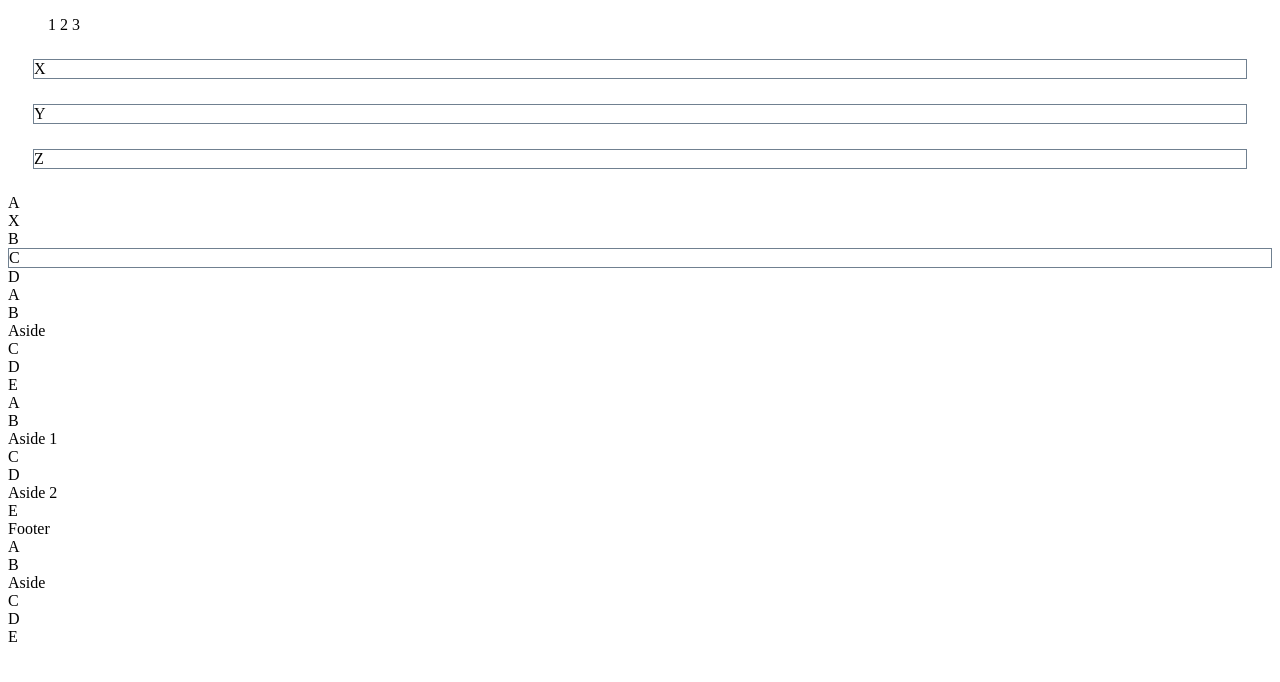
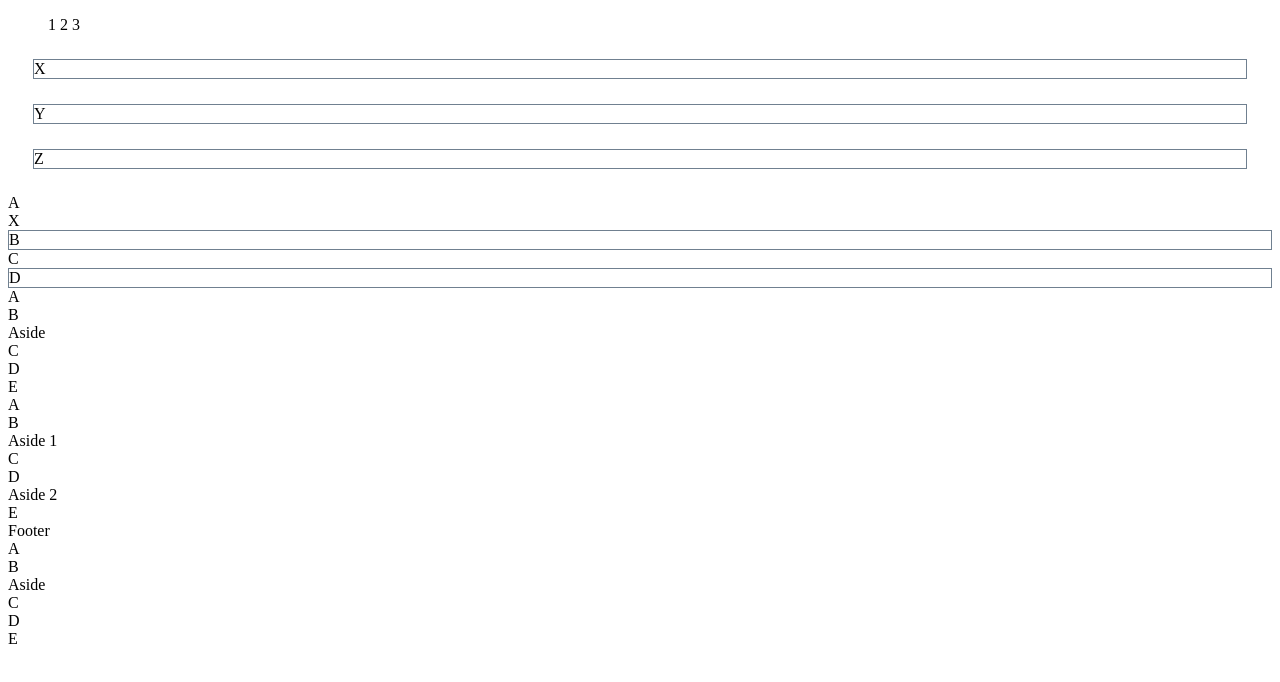
Before and after one commit to SMITHsharon/pseudoclasses, a plain HTML site: page index.html in a window 1280 px wide. Drawn offline with Linux system fonts and the light colour scheme.

Commit message:
finished pseudo styling

```diff
--- a/pseudo.css
+++ b/pseudo.css
@@ -8,6 +8,6 @@
 	margin: 25px 25px 25px 25px;
 }
 
-.n-child section:nth-child(2n) {
+.n-child section:nth-of-type(2n) {
 	border: 1px solid slategray;
 }
```
